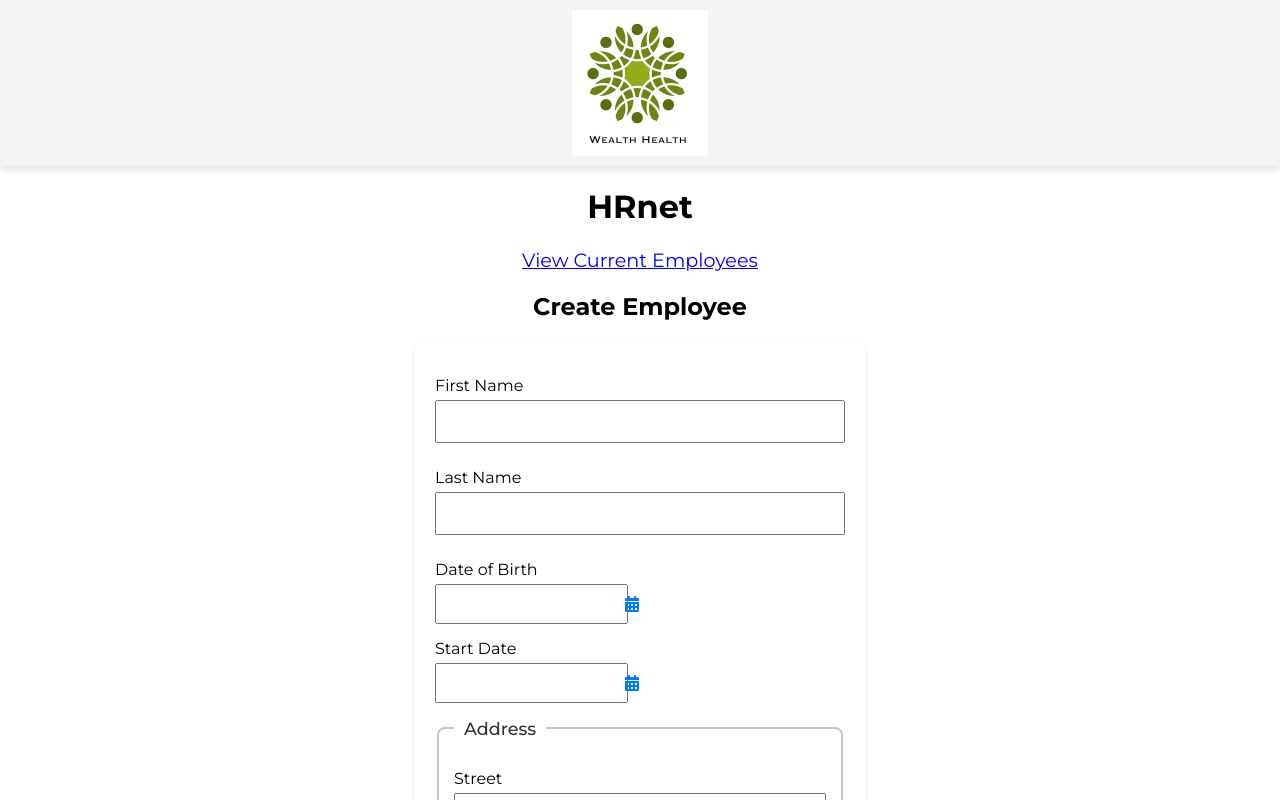
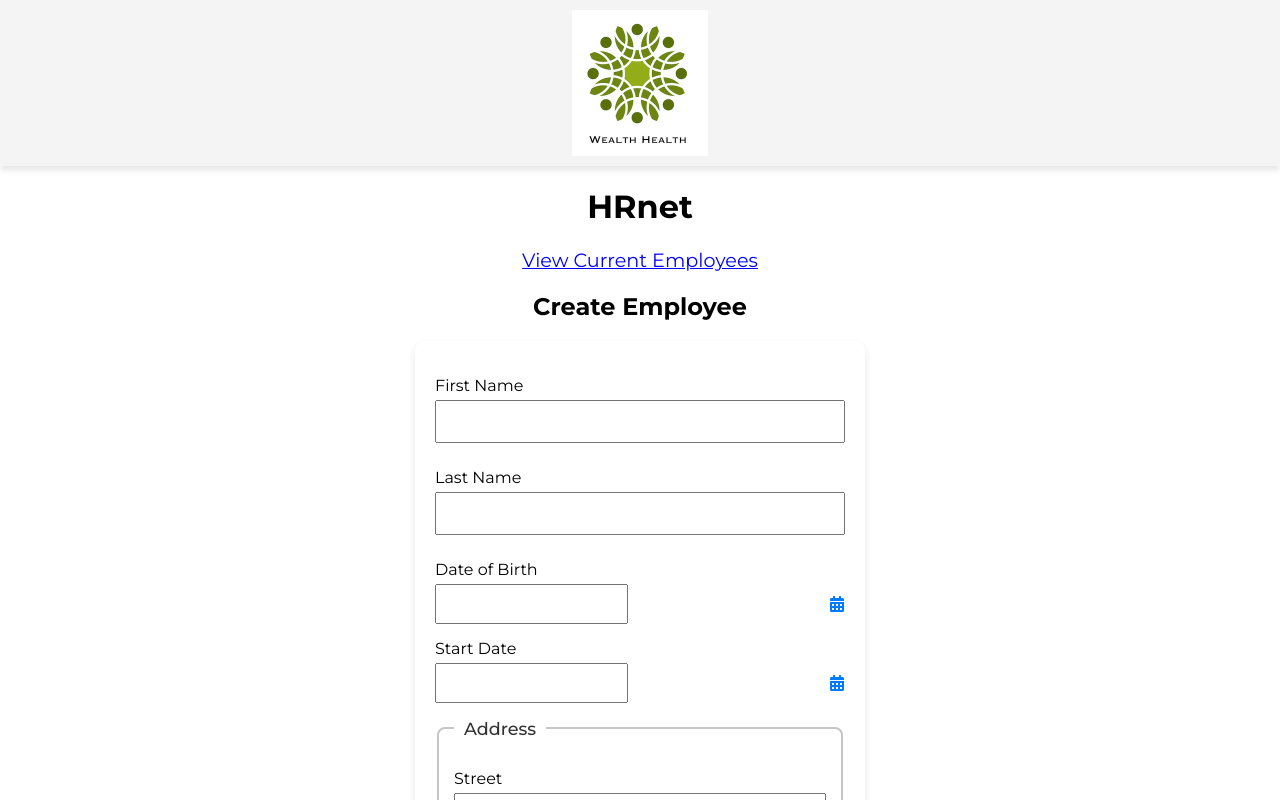
Before and after one commit to Maxb06/HRNet-React, a React (Vite) app: page / in a window 1280 px wide. Shown: the top 800 px of the page. Built offline with nearby package versions, Linux system fonts and the light colour scheme.

Commit message:
style : Update styles

```diff
--- a/src/components/DatePickerField/DatePickerField.module.css
+++ b/src/components/DatePickerField/DatePickerField.module.css
@@ -11,19 +11,14 @@
     width: 100%;
 }
 
-label {
-    margin-top: 15px;
-}
-
 .customDatePicker {
     padding: 10px;
     width: 100%;
     cursor: pointer;
-    outline: none;
 }
 
 .calendarIcon {
     position: absolute;
-    right: 50%;
+    right: 0;
     color: #007bff;
 }
```
